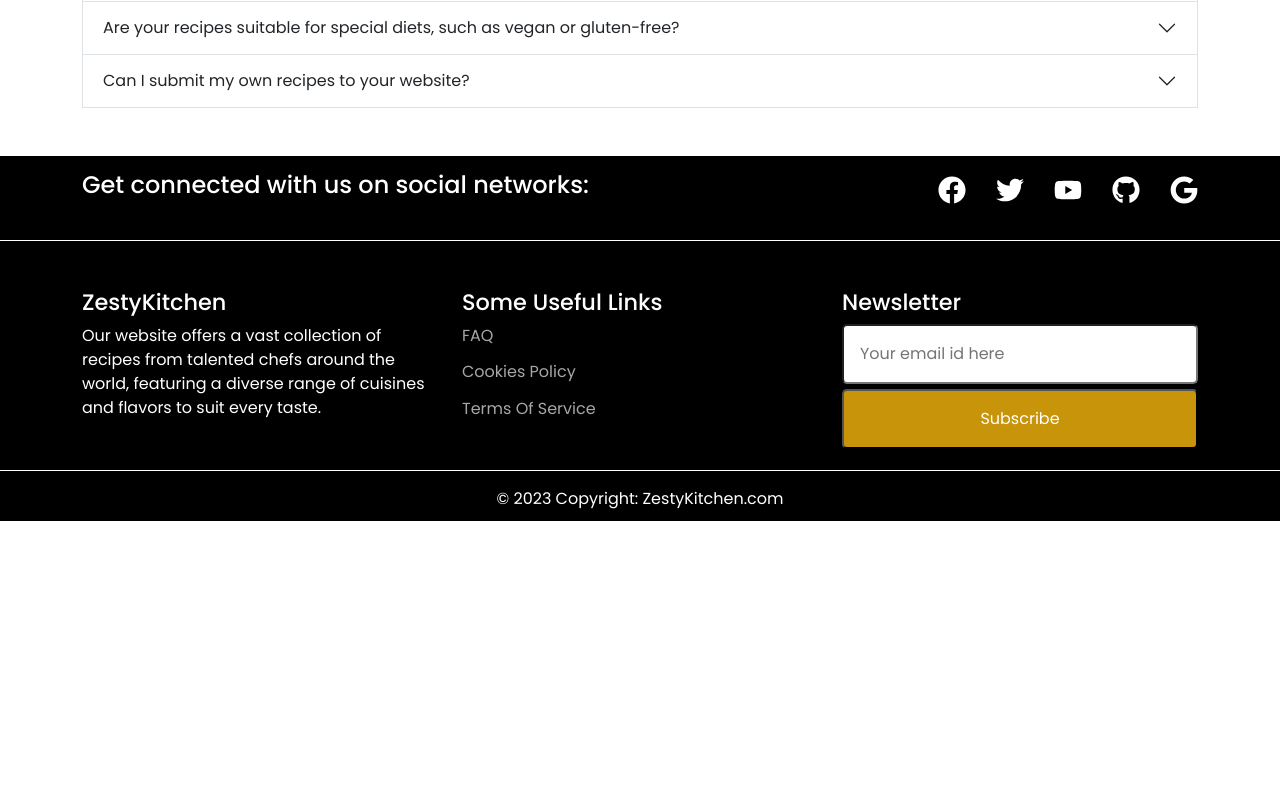
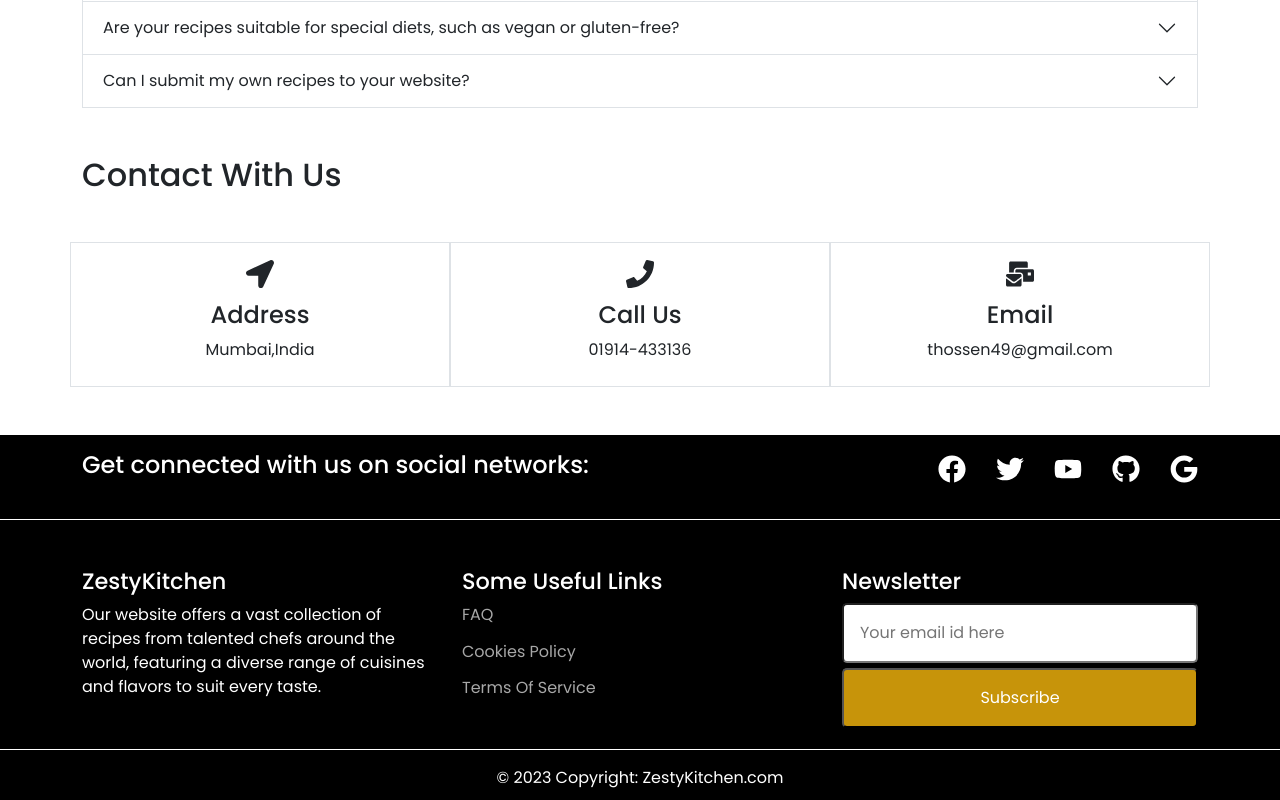
Before and after one commit to tanvir-hossen49/zesty-Kitchen-client, a React (Vite) app: page / in a window 1280 px wide. Shown: the part 1105-1905 px from the top of the page. Before the commit the page ends 1626 px from the top, so only its background shows below. Built offline with nearby package versions, Linux system fonts and the light colour scheme; no server answers.

Commit message:
added contact us section

```diff
--- /dev/null
+++ b/src/pages/Home/Contact.jsx
@@ -0,0 +1,38 @@
+/* eslint-disable no-unused-vars */
+import React from "react";
+import { Col, Container, Row } from "react-bootstrap";
+import { FaLocationArrow, FaPhone, FaMailBulk } from "react-icons/fa";
+
+const Contact = () => {
+  return (
+    <Container>
+      <h2 className="mt-5 mb-2">Contact With Us</h2>
+
+      <Row xs={1} md={2} lg={3} className="mt-4 g-4">
+        <Col className="text-center border p-2">
+          <div className="fs-3">
+            <FaLocationArrow />
+          </div>
+          <h4 className="my-2">Address</h4>
+          <p>Mumbai,India</p>
+        </Col>
+        <Col className="text-center border p-2">
+          <div className="fs-3">
+            <FaPhone />
+          </div>
+          <h4 className="my-2">Call Us</h4>
+          <p>01914-433136</p>
+        </Col>
+        <Col className="text-center border p-2">
+          <div className="fs-3">
+            <FaMailBulk />
+          </div>
+          <h4 className="my-2">Email</h4>
+          <p>thossen49@gmail.com</p>
+        </Col>
+      </Row>
+    </Container>
+  );
+};
+
+export default Contact;
--- a/src/pages/Home/Home.jsx
+++ b/src/pages/Home/Home.jsx
@@ -6,6 +6,7 @@ import { Spinner } from "react-bootstrap";
 import "../../styles/home.css";
 import PopularRecipes from "./PopularRecipes";
 import FAQ from "./FAQ";
+import Contact from "./Contact";
 
 const Home = () => {
   const [chefData, setChefData] = useState([]);
@@ -37,6 +38,7 @@ const Home = () => {
 
       <PopularRecipes />
       <FAQ />
+      <Contact />
     </div>
   );
 };
```
